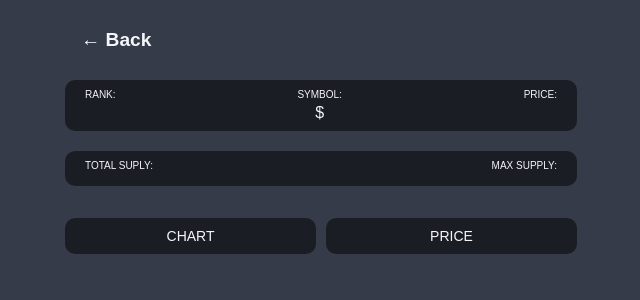
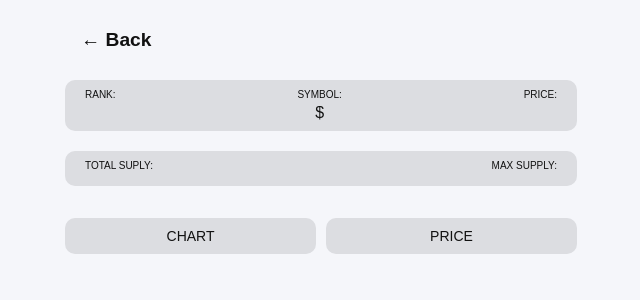
Before and after one commit to OnLee3/react-masterclass, a React (Create React App) app: page /1 in a window 1280 px wide. Shown: the top 300 px of the page, without its empty margins (319-959 px from the left). Built offline with nearby package versions, Linux system fonts and the light colour scheme; no server answers.

Commit message:
Light Theme 추가

```diff
--- a/src/index.tsx
+++ b/src/index.tsx
@@ -3,14 +3,14 @@ import ReactDOM from 'react-dom';
 import { QueryClient, QueryClientProvider } from 'react-query';
 import { ThemeProvider } from 'styled-components';
 import App from './App';
-import { theme } from './theme';
+import { theme, lightTheme } from './theme';
 
 const queryClient = new QueryClient()
 
 ReactDOM.render(
   <React.StrictMode>
      <QueryClientProvider client={queryClient} >
-        <ThemeProvider theme={theme}>
+        <ThemeProvider theme={lightTheme}>
           <App />
         </ThemeProvider>
      </QueryClientProvider>
--- a/src/routes/Chart.tsx
+++ b/src/routes/Chart.tsx
@@ -35,13 +35,13 @@ function Chart({coinId}:ChartProps){
                         name: 'Price',
                         data: data?.map(price => ({
                                 x: price.time_close,
-                                y: [price.open.toFixed(2), price.high.toFixed(2), price.low.toFixed(2), price.close.toFixed(2)]
+                                y: [price.open.toFixed(3), price.high.toFixed(3), price.low.toFixed(3), price.close.toFixed(3)]
                         }))
                     },
                 ]}
                 options={{
                     theme:{
-                        mode: "dark"
+                        // mode: "dark"
                     },
                         chart: {
                             type: 'candlestick',
@@ -56,7 +56,14 @@ function Chart({coinId}:ChartProps){
                             align: 'left'
                           },
                           xaxis: {
+                            labels: {
+                                show: false
+                            },
+                            axisTicks: {
+                                show: false
+                            },
                             type: 'datetime',
+                            tickPlacement: 'on'
                           },
                           yaxis: {
                             tooltip: {
--- a/src/routes/Coin.tsx
+++ b/src/routes/Coin.tsx
@@ -42,7 +42,7 @@ const Loader = styled.span`
 const Overview = styled.div`
   display: flex;
   justify-content: space-between;
-  background-color: rgba(0, 0, 0, 0.5);
+  background-color: ${props => props.theme.boxColor};
   padding: 10px 20px;
   border-radius: 10px;
 `;
@@ -73,7 +73,7 @@ const Tab = styled.div<{isActive: boolean}>`
     text-transform: uppercase;
     font-size: 0.875rem;
     font-weight: 400;
-    background-color: rgba(0, 0, 0, 0.5);
+    background-color: ${props => props.theme.boxColor};
     border-radius: 10px;
     color: ${props => props.isActive ? props.theme.accentColor : props.theme.textColor};
     a {
--- a/src/routes/Coins.tsx
+++ b/src/routes/Coins.tsx
@@ -20,8 +20,8 @@ const Header = styled.header`
 const CoinsList = styled.ul``;
 
 const Coin = styled.li`
-    background-color: white;
-    color: ${props => props.theme.bgColor};
+    background-color: ${props => props.theme.boxColor};
+    color: ${props => props.theme.textColor};
     font-size: 1.25rem;
     font-weight: 500;
 
--- a/src/routes/Price.tsx
+++ b/src/routes/Price.tsx
@@ -21,7 +21,7 @@ interface PriceProps {
     } | undefined
 }
 const PriceWrapper = styled.div`
-    background-color: rgba(0, 0, 0, 0.5);
+    background-color: ${props => props.theme.boxColor};
     border-radius: 10px;
 `;
 
--- a/src/styled.d.ts
+++ b/src/styled.d.ts
@@ -6,5 +6,6 @@ declare module 'styled-components' {
     textColor: string;
     bgColor: string;
     accentColor: string;
+    boxColor: string;
   }
 }
--- a/src/theme.ts
+++ b/src/theme.ts
@@ -3,5 +3,12 @@ import { DefaultTheme } from "styled-components";
 export const theme:DefaultTheme = {
     bgColor: "#353b48",
     textColor: "#f5f6fa",
-    accentColor: "#9c88ff",
+    accentColor: "#4bcffa",
+    boxColor: '#7A7B7D'
 }
+export const lightTheme:DefaultTheme = {
+    bgColor: "#f5f6fa",
+    textColor: "#111",
+    accentColor: "#40739e",
+    boxColor: '#dcdde1'
+}
```
